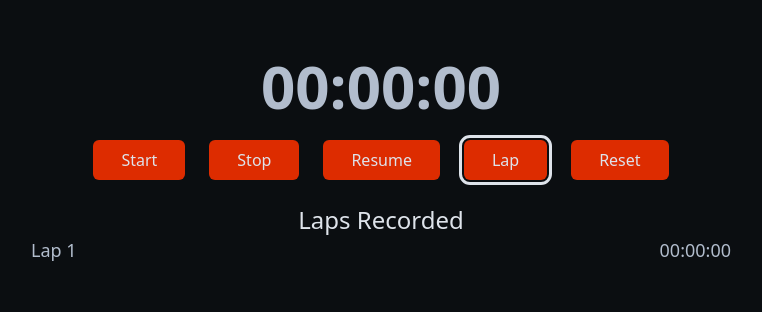
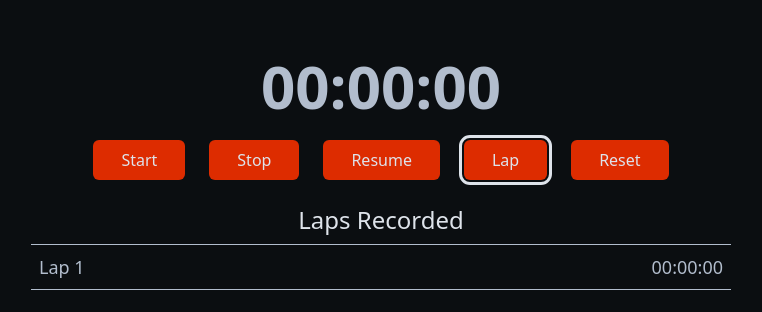
Before and after one commit to Shopify/eng-intern-assessment-react, a React app: page / in a window 1280 px wide. Both pictures are taken after a click on the button "Lap". Shown: the top 312 px of the page, without its empty margins (259-1021 px from the left). Built offline with nearby package versions, Linux system fonts and the light colour scheme.

Commit message:
chore: updated styling for div hosting the lap times

```diff
--- a/src/StopWatch.tsx
+++ b/src/StopWatch.tsx
@@ -56,7 +56,10 @@ const StopWatch: React.FC = () => {
             return (
               <div
                 id={lapTime.id.toString()}
-                className="flex justify-between text-lg text-primary-200 w-[700px]"
+                style={{
+                  borderStyle: "solid none solid none",
+                }}
+                className="flex justify-between text-lg text-primary-200 w-[700px] mt-2 p-2 border border-primary-200"
               >
                 <span>{`Lap ${lapTime.id + 1}`}</span>
                 <div>
```
